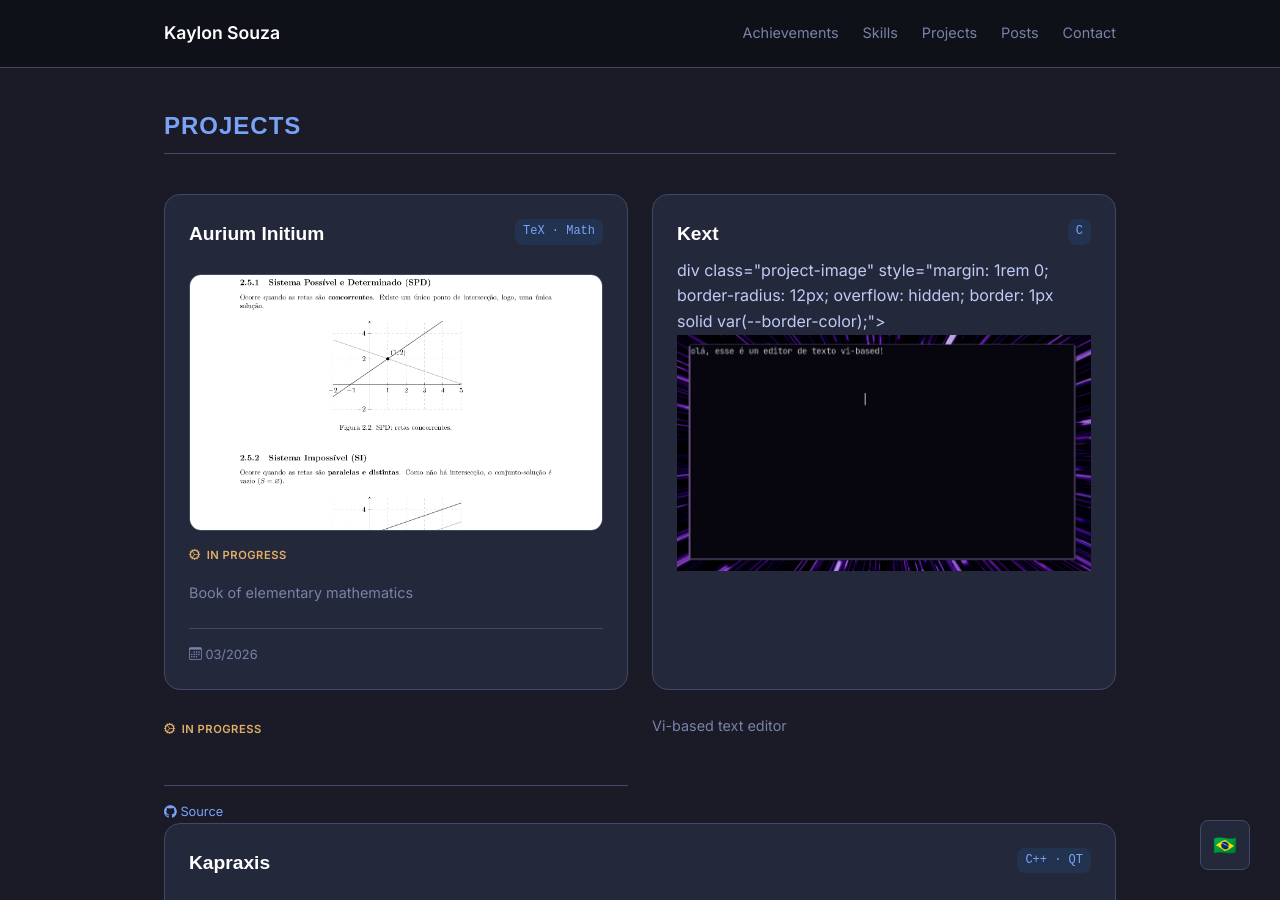
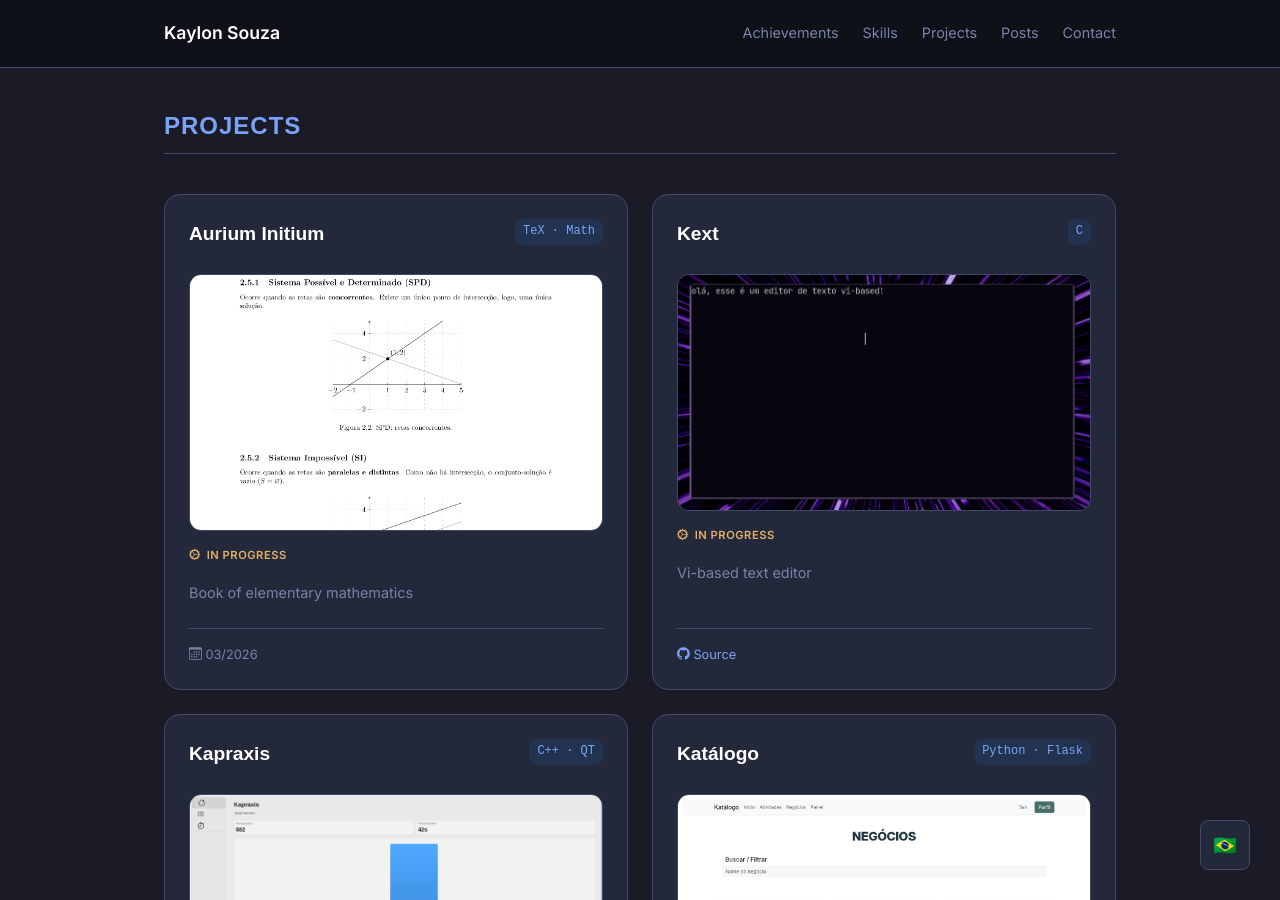
Before and after one commit to kaaylooon/kaaylooon.github.io, a Jekyll site: the page built from index.html, in a window 1280 px wide and 900 px high, scrolled down 957 px. Built offline with Jekyll 4.4.1, drawn with Linux system fonts in a browser that asks for light colours.

Commit message:
redesign

```diff
--- a/index.html
+++ b/index.html
@@ -388,7 +388,7 @@
                 <div class="project-status status-progress">
                     <i class="bi bi-gear-wide-connected"></i> <span data-en="In Progress" data-pt="Em progresso">In Progress</span>
                 </div>
-                <p class="project-description" data-en="Book of elementary mathematics" data-pt="Livro de matemática elementar com o foco de tampar lacunas na base.">Livro de matemática elementar com o foco de tampar lacunas na base.</p>
+                <p class="project-description" data-en="Book of elementary mathematics" data-pt="Livro de matemática elementar com o foco de tampar lacunas na base.">É o livro de matemática elementar que estou escrevendo no meu tempo livre (às vezes). O livro tem o propósito de formar uma base sólida de matemática, "pulando" entre tópicos, isto é, explicando de formas que formam a intuição e deixam o conteúdo mais didático. Por exemplo, nós introduzimos o capítulo de equações explicando sobre a intepretação geométrica: em equações do primeiro grau, é explicado o que podemos concluir de acordo com as posições relativas às retas (coincidentes, parelelas e concorrentes). Desse modo, pretendo continuar escrevendo, mas demanda muito tempo. Veremos o desfecho (to be continued)... A saber, descobri que não gosto de ensinar o que vejo como "óbvio" hoje em dia, gostaria de pular para o que vejo de interessante, como conceitos mais raros de álgebra linear, geometria analítica e etc.</p>
                 <div class="project-footer">
                     <span><i class="bi bi-calendar3"></i> 03/2026</span>
                 </div>
@@ -400,7 +400,7 @@
                     <span class="tech-stack">C</span>
                 </div>
 
-                div class="project-image" style="margin: 1rem 0; border-radius: 12px; overflow: hidden; border: 1px solid var(--border-color);">
+                <div class="project-image" style="margin: 1rem 0; border-radius: 12px; overflow: hidden; border: 1px solid var(--border-color);">
         <img src="./assets/kext2.png" alt="Kapraxis Screenshot" style="width: 100%; height: auto; display: block;">
             </div>
 
```
